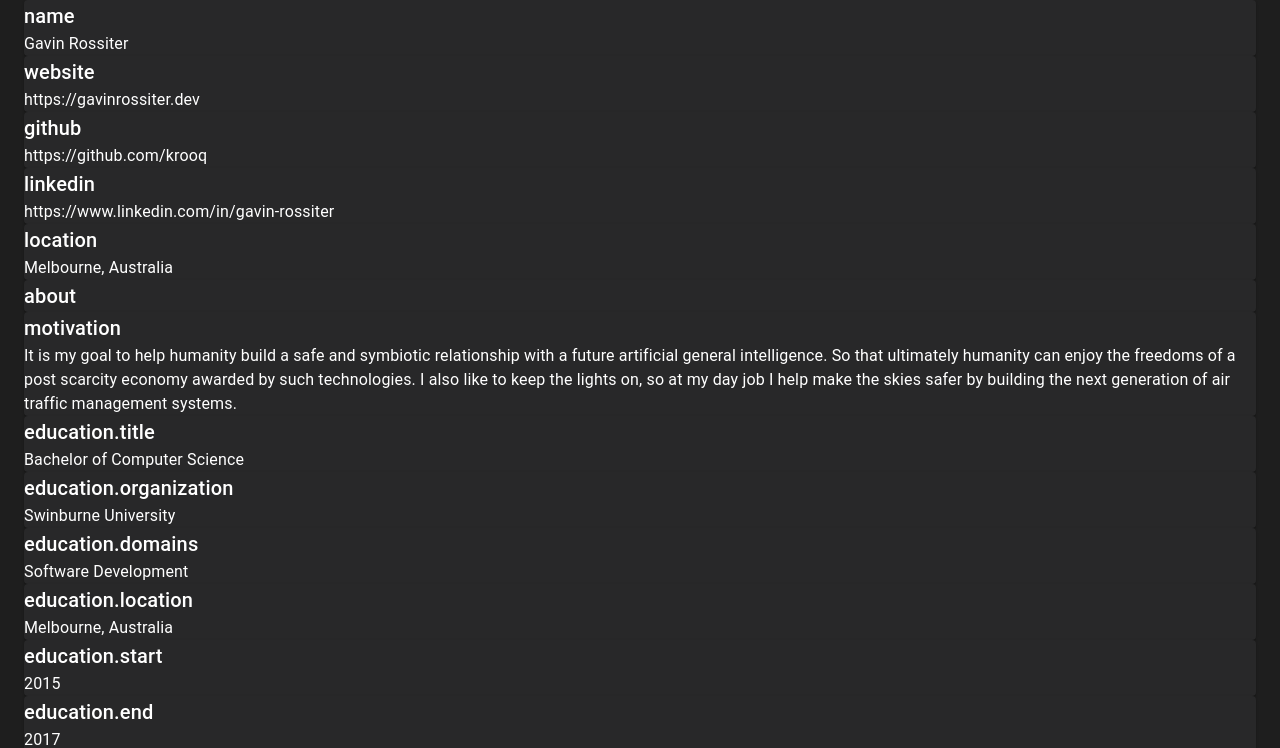
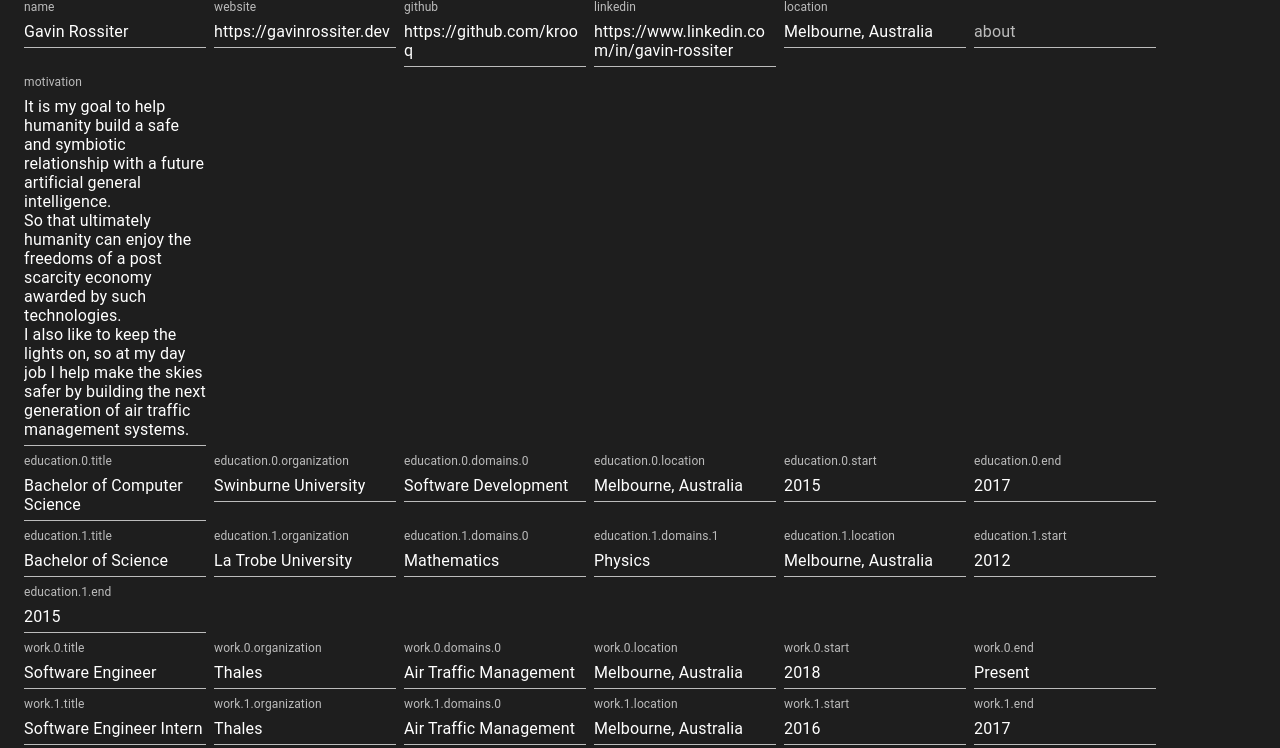
Before and after one commit to krooq/gavinrossiter.dev, a React (Create React App) app: page /data in a window 1280 px wide. Shown: the top 748 px of the page. Built offline with nearby package versions, Linux system fonts and the light colour scheme.

Commit message:
should-save-again

```diff
--- a/src/DataEditor.tsx
+++ b/src/DataEditor.tsx
@@ -2,7 +2,7 @@ import React from "react";
 import Container from '@material-ui/core/Container';
 import Typography from '@material-ui/core/Typography';
 import { makeStyles, createMuiTheme } from '@material-ui/core/styles';
-import { Grid, ThemeProvider, List, ListItem, ListItemIcon, ListItemText, ListItemProps, Chip, Card, CardContent, CssBaseline } from "@material-ui/core";
+import { Grid, ThemeProvider, List, ListItem, ListItemIcon, ListItemText, ListItemProps, Chip, Card, CardContent, CssBaseline, TextField, Paper } from "@material-ui/core";
 import "fontsource-bungee";
 import resumeData from './home/data/resume.json';
 import GitHubIcon from '@material-ui/icons/GitHub';
@@ -87,9 +87,9 @@ function Editor(props: any) {
     const data = props.data;
     return (
         <Container>
-            {/* <Grid container spacing={4}> */}
-            <ObjectData obj={data} />
-            {/* </Grid> */}
+            <Grid xs={12} container>
+                <ObjectData obj={data} />
+            </Grid>
         </Container>
     )
 }
@@ -99,29 +99,29 @@ function ObjectData(props: any): JSX.Element {
     const obj = props.obj
     const elements: JSX.Element[] = []
 
-    console.log(obj + " | " + (Array.isArray(obj) && "array") + " | " + typeof obj)
     if (Array.isArray(obj)) {
-        for (const v of obj) {
-            elements.push(<ObjectData obj={v} path={`${path}`} />)
+        const listElements = []
+        for (const i in obj) {
+            listElements.push(<ObjectData obj={obj[i]} path={`${path}.${i}`} />)
         }
+        elements.push(<Grid container spacing={1} >{listElements}</Grid>)
     }
     else if (typeof obj === 'string') {
         elements.push(
-            <Card>
-                <Typography variant="h6" component="h1">{`${path}`}</Typography>
-                <Typography variant="body1">{`${obj}`}</Typography>
-            </Card>
+            <TextField label={path} value={obj} multiline />
         )
     }
     else if (typeof obj === 'object') {
+        const objElements = []
         for (const k in obj) {
             if (!obj.hasOwnProperty(k))
                 continue;
             const attrPath = path.length != 0 ? `${path}.${k}` : k
-            elements.push(<ObjectData obj={obj[k]} path={attrPath} />)
+            objElements.push(<ObjectData obj={obj[k]} path={attrPath} />)
         }
+        elements.push(<Grid container spacing={1} >{objElements}</Grid>)
     }
-    return <React.Fragment>{elements}</React.Fragment>
+    return <Grid item>{elements}</Grid>
 }
 
 export default DataEditor;
```
